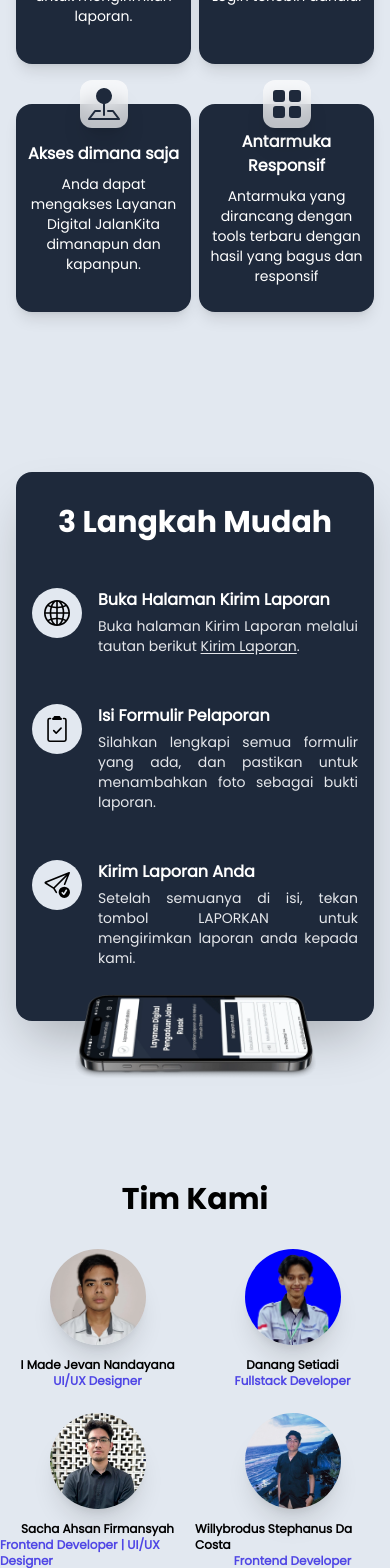
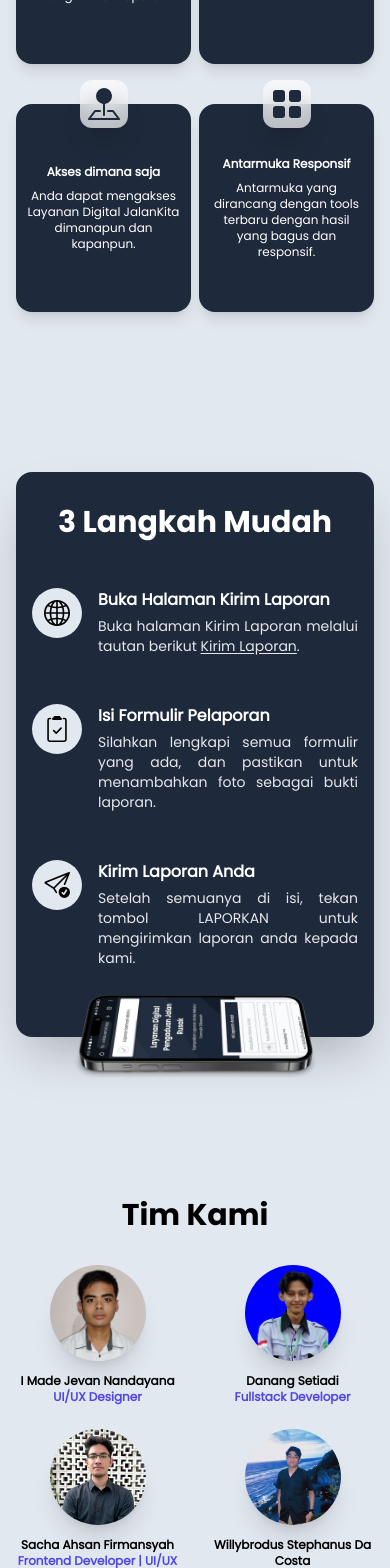
Before and after one commit to danangstdi/jalankita, a Next.js app: page /tentang-jalankita in a window 390 px wide. Shown: the part 1820-3388 px from the top of the page. Built offline with nearby package versions, Linux system fonts and the light colour scheme.

Commit message:
fix bug ui tentang-jalankita part2

```diff
--- a/src/app/(views)/(client)/tentang-jalankita/_partials/Specials.jsx
+++ b/src/app/(views)/(client)/tentang-jalankita/_partials/Specials.jsx
@@ -5,7 +5,7 @@
     {head: 'Proses Cepat', body: 'Anda hanya perlu mengisi beberapa formulir yang tersedia untuk mengirimkan laporan.', icon: <svg xmlns="http://www.w3.org/2000/svg" fill="currentColor" className="h-8 w-8 md:h-11 md:w-11 bi bi-lightning-charge-fill" viewBox="0 0 16 16"><path d="M11.251.068a.5.5 0 0 1 .227.58L9.677 6.5H13a.5.5 0 0 1 .364.843l-8 8.5a.5.5 0 0 1-.842-.49L6.323 9.5H3a.5.5 0 0 1-.364-.843l8-8.5a.5.5 0 0 1 .615-.09z"/></svg>},
     {head: 'Tanpa Perlu Login', body: 'Kirim laporan secara praktis tanpa perlu Login terlebih dahulu.', icon: <svg xmlns="http://www.w3.org/2000/svg" fill="currentColor" className="h-8 w-8 md:h-11 md:w-11 bi bi-person-bounding-box" viewBox="0 0 16 16"><path d="M1.5 1a.5.5 0 0 0-.5.5v3a.5.5 0 0 1-1 0v-3A1.5 1.5 0 0 1 1.5 0h3a.5.5 0 0 1 0 1zM11 .5a.5.5 0 0 1 .5-.5h3A1.5 1.5 0 0 1 16 1.5v3a.5.5 0 0 1-1 0v-3a.5.5 0 0 0-.5-.5h-3a.5.5 0 0 1-.5-.5M.5 11a.5.5 0 0 1 .5.5v3a.5.5 0 0 0 .5.5h3a.5.5 0 0 1 0 1h-3A1.5 1.5 0 0 1 0 14.5v-3a.5.5 0 0 1 .5-.5m15 0a.5.5 0 0 1 .5.5v3a1.5 1.5 0 0 1-1.5 1.5h-3a.5.5 0 0 1 0-1h3a.5.5 0 0 0 .5-.5v-3a.5.5 0 0 1 .5-.5"/><path d="M3 14s-1 0-1-1 1-4 6-4 6 3 6 4-1 1-1 1zm8-9a3 3 0 1 1-6 0 3 3 0 0 1 6 0"/></svg>},
     {head: 'Akses dimana saja', body: 'Anda dapat mengakses Layanan Digital JalanKita dimanapun dan kapanpun.', icon: <svg xmlns="http://www.w3.org/2000/svg" fill="currentColor" className="h-8 w-8 md:h-11 md:w-11 bi bi-pin-map-fill" viewBox="0 0 16 16"><path fillRule="evenodd" d="M3.1 11.2a.5.5 0 0 1 .4-.2H6a.5.5 0 0 1 0 1H3.75L1.5 15h13l-2.25-3H10a.5.5 0 0 1 0-1h2.5a.5.5 0 0 1 .4.2l3 4a.5.5 0 0 1-.4.8H.5a.5.5 0 0 1-.4-.8z"/><path fillRule="evenodd" d="M4 4a4 4 0 1 1 4.5 3.969V13.5a.5.5 0 0 1-1 0V7.97A4 4 0 0 1 4 3.999z"/></svg>},
-    {head: 'Antarmuka Responsif', body: 'Antarmuka yang dirancang dengan tools terbaru dengan hasil yang bagus dan responsif', icon: <svg xmlns="http://www.w3.org/2000/svg" fill="currentColor" className="h-8 w-8 md:h-11 md:w-11 bi bi-grid-fill" viewBox="0 0 16 16"><path d="M1 2.5A1.5 1.5 0 0 1 2.5 1h3A1.5 1.5 0 0 1 7 2.5v3A1.5 1.5 0 0 1 5.5 7h-3A1.5 1.5 0 0 1 1 5.5zm8 0A1.5 1.5 0 0 1 10.5 1h3A1.5 1.5 0 0 1 15 2.5v3A1.5 1.5 0 0 1 13.5 7h-3A1.5 1.5 0 0 1 9 5.5zm-8 8A1.5 1.5 0 0 1 2.5 9h3A1.5 1.5 0 0 1 7 10.5v3A1.5 1.5 0 0 1 5.5 15h-3A1.5 1.5 0 0 1 1 13.5zm8 0A1.5 1.5 0 0 1 10.5 9h3a1.5 1.5 0 0 1 1.5 1.5v3a1.5 1.5 0 0 1-1.5 1.5h-3A1.5 1.5 0 0 1 9 13.5z"/></svg>},
+    {head: 'Antarmuka Responsif', body: 'Antarmuka yang dirancang dengan tools terbaru dengan hasil yang bagus dan responsif.', icon: <svg xmlns="http://www.w3.org/2000/svg" fill="currentColor" className="h-8 w-8 md:h-11 md:w-11 bi bi-grid-fill" viewBox="0 0 16 16"><path d="M1 2.5A1.5 1.5 0 0 1 2.5 1h3A1.5 1.5 0 0 1 7 2.5v3A1.5 1.5 0 0 1 5.5 7h-3A1.5 1.5 0 0 1 1 5.5zm8 0A1.5 1.5 0 0 1 10.5 1h3A1.5 1.5 0 0 1 15 2.5v3A1.5 1.5 0 0 1 13.5 7h-3A1.5 1.5 0 0 1 9 5.5zm-8 8A1.5 1.5 0 0 1 2.5 9h3A1.5 1.5 0 0 1 7 10.5v3A1.5 1.5 0 0 1 5.5 15h-3A1.5 1.5 0 0 1 1 13.5zm8 0A1.5 1.5 0 0 1 10.5 9h3a1.5 1.5 0 0 1 1.5 1.5v3a1.5 1.5 0 0 1-1.5 1.5h-3A1.5 1.5 0 0 1 9 13.5z"/></svg>},
   ]
 
   return (
@@ -19,9 +19,9 @@
                 {list.icon}
               </div>
             </div>
-            <div className='flex flex-col gap-2 justify-center items-center h-full md:gap-4'>
+            <div className='flex flex-col gap-2 justify-center items-center h-full text-xs md:text-sm md:gap-4'>
               <h3 className='font-semibold text-center'>{list.head}</h3>
-              <p className='text-sm text-center'>{list.body}</p>
+              <p className='text-center'>{list.body}</p>
             </div>
           </div>
         ))}
--- a/src/app/(views)/(client)/tentang-jalankita/_partials/Steps.jsx
+++ b/src/app/(views)/(client)/tentang-jalankita/_partials/Steps.jsx
@@ -36,7 +36,7 @@
           </div>
         </div>
       ))}
-      <Image src={Mockup2} quality={40} loading="lazy" className='h-full w-fit -mb-24 lg:-mb-36 xl:-mb-32' alt='JalanKita - Layanan Digital Pengaduan Jaan Rusak'/>
+      <Image src={Mockup2} quality={40} loading="lazy" className='h-full w-fit -mb-20 lg:-mb-36 xl:-mb-32' alt='JalanKita - Layanan Digital Pengaduan Jaan Rusak'/>
     </div>
   </section>
   )
--- a/src/app/(views)/(client)/tentang-jalankita/_partials/Team.jsx
+++ b/src/app/(views)/(client)/tentang-jalankita/_partials/Team.jsx
@@ -36,8 +36,8 @@
         {devs.map((dev) => (
           <li key={dev.name} className='flex flex-col justify-center items-center'>
             <Image src={dev.photo} quality={25} loading="lazy" alt={`Foto ${dev.name}`} className='h-24 w-24 overflow-hidden rounded-full shadow-xl lg:h-36 lg:w-36'/>
-            <p className="text-xs mt-3 font-semibold lg:mt-6 lg:text-sm">{dev.name}</p>
-            <p className="text-xs text-indigo-600 font-semibold lg:text-sm">{dev.role}</p>
+            <p className="text-xs text-center mt-3 font-semibold lg:mt-6 lg:text-sm">{dev.name}</p>
+            <p className="text-xs text-center text-indigo-600 font-semibold lg:text-sm">{dev.role}</p>
           </li>
         ))}
       </ul>
```
